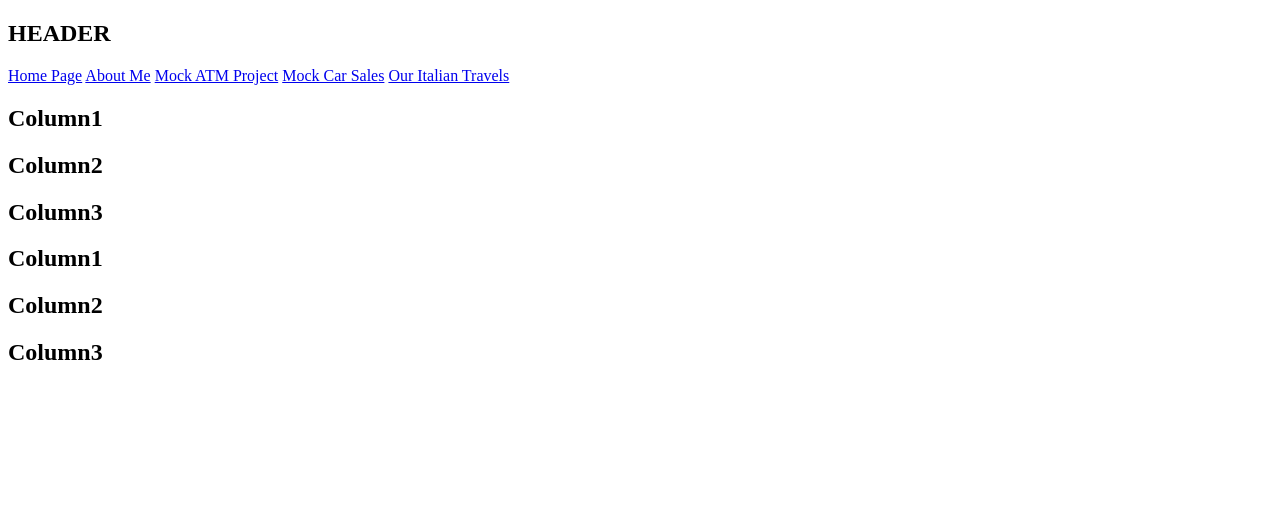
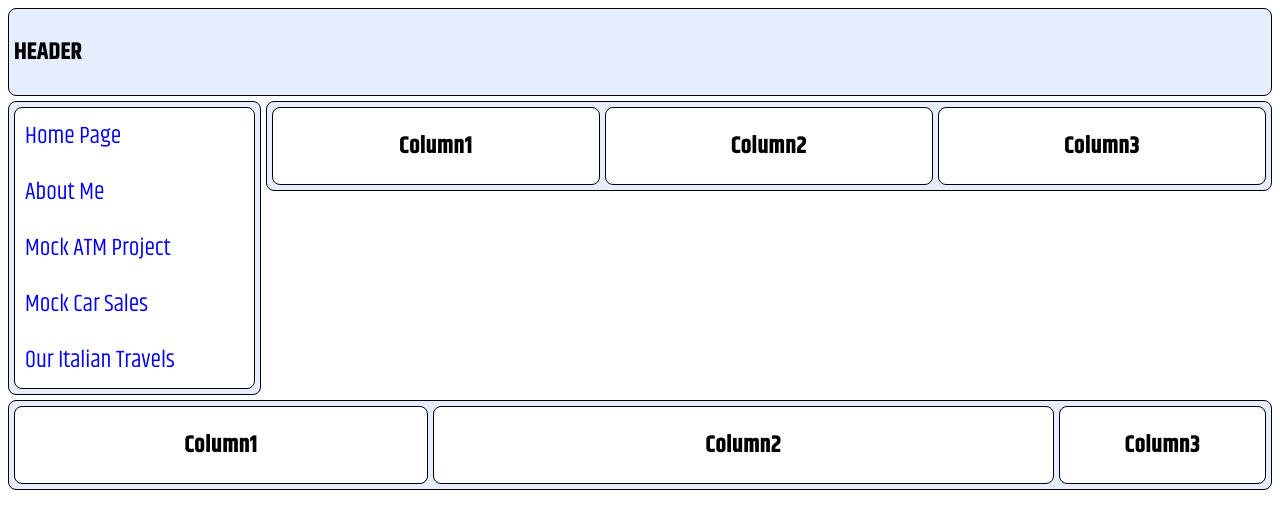
Before and after one commit to GillyMalta/Gilly1, a plain HTML site: page index.html in a window 1280 px wide. Drawn offline with Linux system fonts and the light colour scheme; the site is published under a folder, as on GitHub Pages, so addresses that start at the root find nothing.

Commit message:
Update index.html

```diff
--- a/index.html
+++ b/index.html
@@ -4,7 +4,7 @@
     <meta charset="UTF-8">
     <meta name="viewport" content="width=device-width, initial-scale=1.0">
     <title>My Portfolio</title>
-    <link rel="stylesheet" href="/Assets/CSS/style.css">
+    <link rel="stylesheet" href="Assets/CSS/style.css">
 </head>
 
 <div id="header_Placeholder">
```
